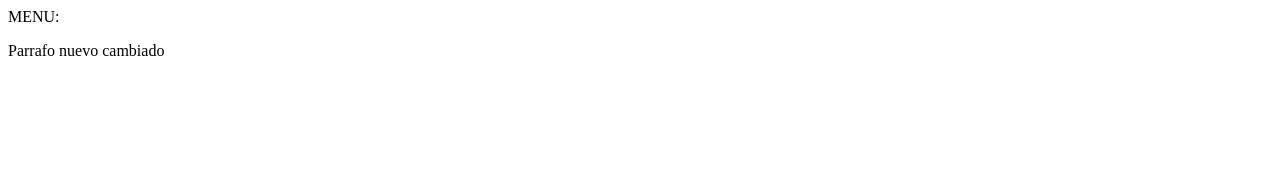
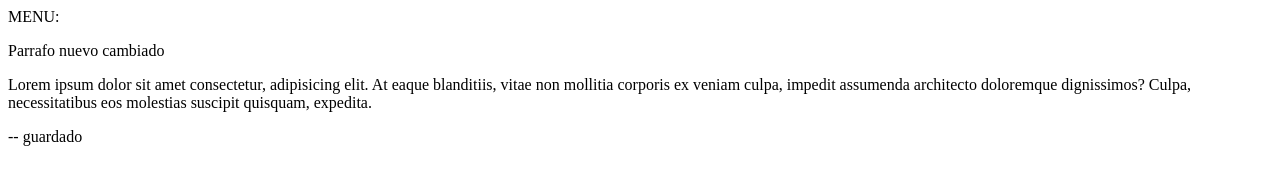
Before and after one commit to dnavarro174/miAppDemo, a plain HTML site: page nosotros.html in a window 1280 px wide. Drawn offline with Linux system fonts and the light colour scheme.

Commit message:
guardado

```diff
--- a/nosotros.html
+++ b/nosotros.html
@@ -9,6 +9,16 @@
 
 MENU:
 
+
 <p>Parrafo nuevo cambiado</p>
+
+
+<p>
+	Lorem ipsum dolor sit amet consectetur, adipisicing elit. At eaque blanditiis, vitae non mollitia corporis ex veniam culpa, impedit assumenda architecto doloremque dignissimos? Culpa, necessitatibus eos molestias suscipit quisquam, expedita.
+</p>
+
+
+
+-- guardado
 </body>
 </html>
```
